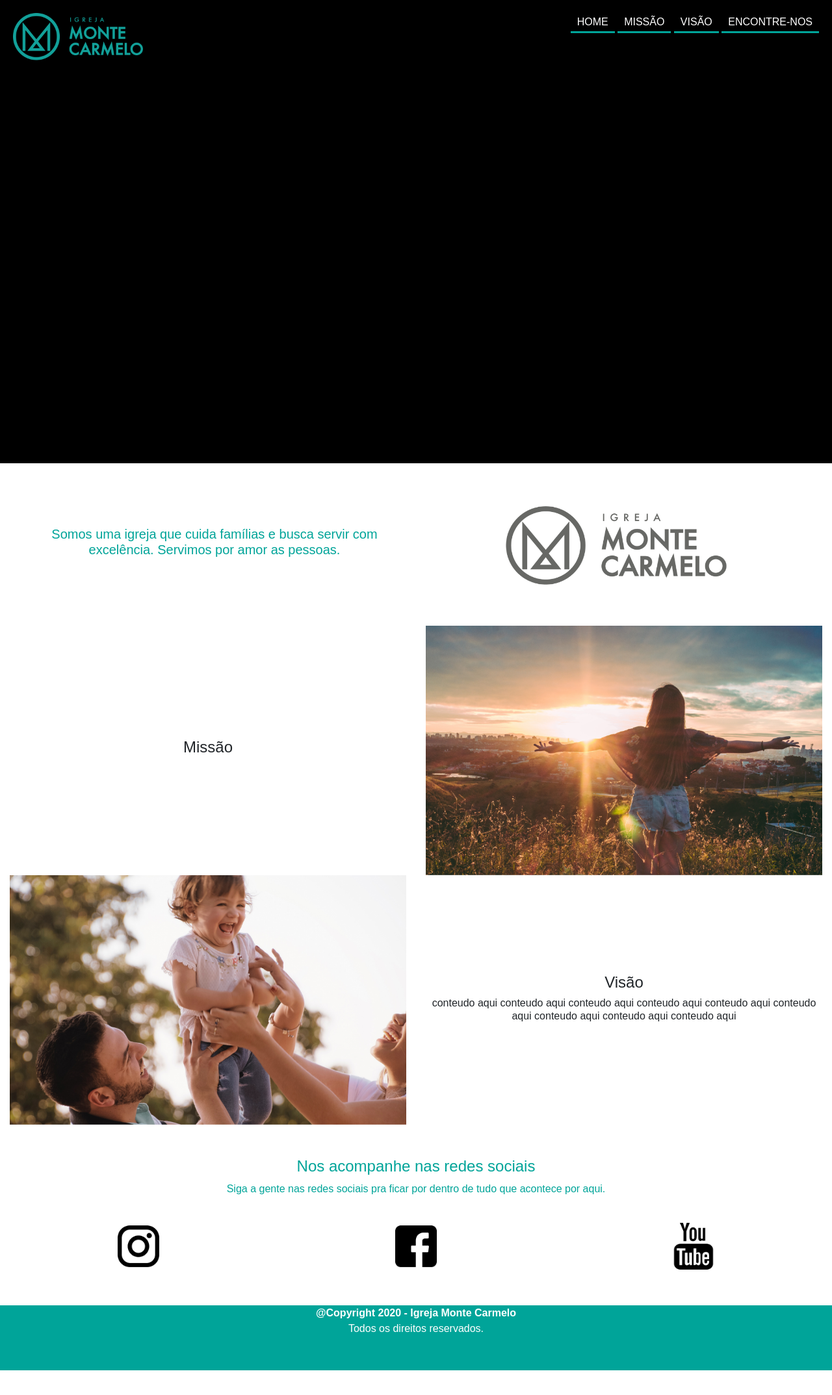
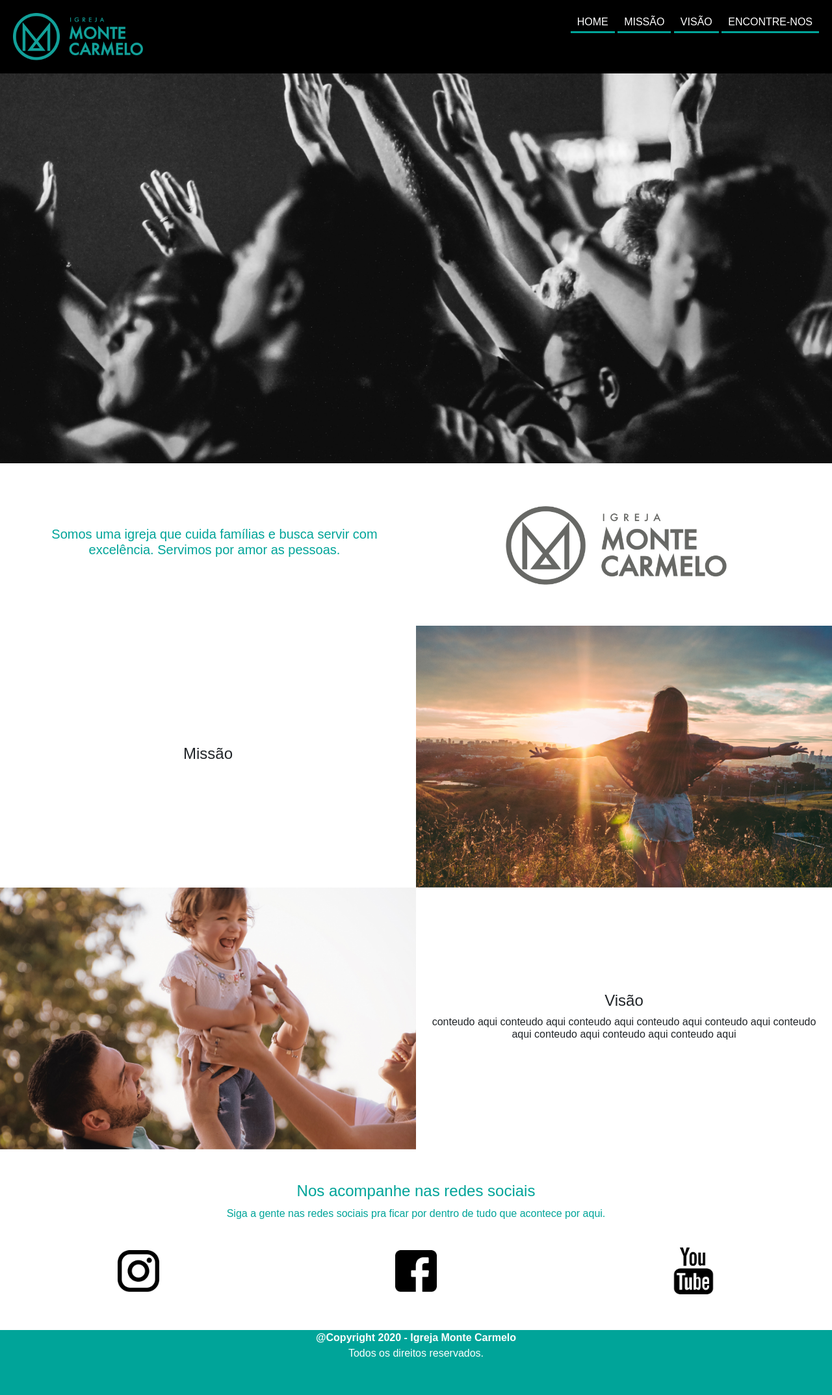
Before and after one commit to limabia/imc-site, a Jekyll site: the page built from index.html, in a window 1280 px wide. Shown: the whole page at 65% size. Built offline with Jekyll 4.4.1, drawn with Linux system fonts in a browser that asks for light colours; some web fonts are replaced; before the commit the page ends 2109 px from its top, so only the background shows below that.

Commit message:
banner principal

```diff
--- a/_sass/main.scss
+++ b/_sass/main.scss
@@ -61,6 +61,10 @@ img {
     width: 100%;
     height: 600px;
     background: #000000;
+    background: url('../img/principal.png');
+    background-size: cover;
+    background-repeat: no-repeat;
+    background-position: bottom;
 }
 
 /* section conteudo/img centralizada */
@@ -69,7 +73,7 @@ img {
     align-items: center;
     text-align: center;
     color: #00A499;
-    padding: 20px;
+    padding: 40px 20px;
 }
 
 .centralized-content h6 {
@@ -102,6 +106,12 @@ img {
     }
 }
 
+.missao-visao {
+    .col-sm-12.image{
+        padding:0;
+    }
+}
+
 .footer{
     background: #00A499;
     min-height: 100px;
--- a/index.html
+++ b/index.html
@@ -18,18 +18,18 @@ layout: default
     </section>
 
     <!--missao e visao -->
-    <section class="row img-text">
+    <section class="row img-text missao-visao">
         <div class="col-md-6 col-sm-12">
             <h4>Missão</h4>
             <h6> </h6>
         </div>
-        <div class="col-md-6 col-sm-12">
+        <div class="col-md-6 col-sm-12 image">
             <img src="assets/img/missao.png" />
         </div>
     </section>
 
-    <section class="row img-text">
-        <div class="col-md-6 col-sm-12">
+    <section class="row img-text missao-visao">
+        <div class="col-md-6 col-sm-12 image">
             <img src="assets/img/visao.png" />
         </div>
         <div class="col-md-6 col-sm-12">
```
Also changed, not shown: assets/img/principal.png (added).
